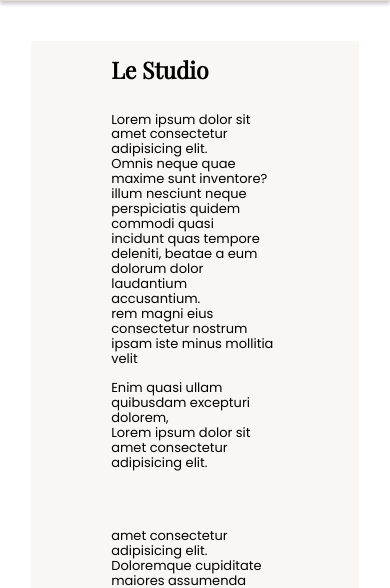
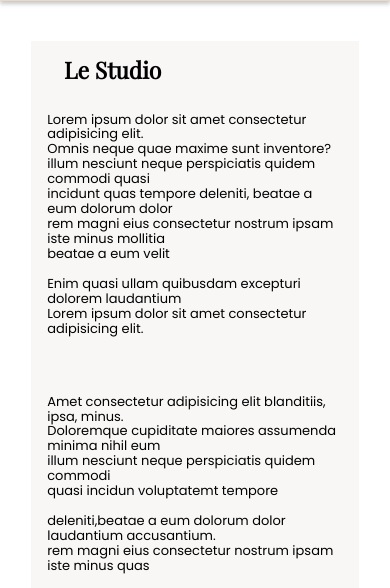
Before and after one commit to LaurentMag/brief-babysite-scss, a website built with Parcel: page studio.html in a window 390 px wide. Shown: the part 230-818 px from the top of the page. Built offline with nearby package versions, Linux system fonts and the light colour scheme.

Commit message:
studio text changed to responsive grid, better placement, simpler css  width100% homepage

```diff
--- a/studio.html
+++ b/studio.html
@@ -62,27 +62,31 @@
 
   <!-- MAIN STUDIO ==================================================== -->
 
-  <section class="studio-article-flex">
+  <section class="studio-article-container">
 
     <h3 class="h3-default"> Le Studio </h3>
 
-    <article class="studio-article">
-      <p class="paragraph-default">Lorem ipsum dolor sit amet consectetur adipisicing elit. <br />
+    <article class="studio-article-0">
+      <p class="paragraph-default">
+        Lorem ipsum dolor sit amet consectetur adipisicing elit. <br />
         Omnis neque quae maxime sunt inventore? <br />
         illum nesciunt neque perspiciatis quidem commodi quasi <br />
-        incidunt quas tempore deleniti, beatae a eum dolorum dolor laudantium accusantium. <br />
-        rem magni eius consectetur nostrum ipsam iste minus mollitia velit <br /><br />
-        Enim quasi ullam quibusdam excepturi dolorem,<br />
+        incidunt quas tempore deleniti, beatae a eum dolorum dolor <br />
+        rem magni eius consectetur nostrum ipsam iste minus mollitia<br />
+        beatae a eum velit <br /><br />
+        Enim quasi ullam quibusdam excepturi dolorem laudantium<br />
         Lorem ipsum dolor sit amet consectetur adipisicing elit. <br />
       </p>
     </article>
 
-    <article class="studio-article">
-      <p class="paragraph-default"> amet consectetur adipisicing elit. <br />
-        Doloremque cupiditate maiores assumenda minima nihil voluptatem blanditiis, ipsa,
-        <br />illum nesciunt neque perspiciatis quidem commodi quasi incidunt quas tempore <br /><br />
+    <article class="studio-article-1">
+      <p class="paragraph-default">
+        Amet consectetur adipisicing elit blanditiis, ipsa, minus. <br />
+        Doloremque cupiditate maiores assumenda minima nihil eum
+        <br />illum nesciunt neque perspiciatis quidem commodi<br />
+         quasi incidun voluptatemt tempore <br /><br />
         deleniti,beatae a eum dolorum dolor laudantium accusantium. <br />
-        rem magni eius consectetur nostrum ipsam iste minus<br />
+        rem magni eius consectetur nostrum ipsam iste minus quas <br />
       </p>
     </article>
   </section>
--- a/stylesheets/abstracts/_variables.scss
+++ b/stylesheets/abstracts/_variables.scss
@@ -81,7 +81,7 @@ $paragraph-text-size: 1.3em;
 /* ------------------------------------------------ */
 $main-backgroundimage-stickytopValue: -275px;
 /* ------------------------------------------------ */
-$grid-margin-index: 10%;
+$grid-margin-index: 12%;
 $grid-margin-index-presta: 12%;
 $grid-margin-studio: 8%;
 $grid-margin-prestation: 0.3rem 0;
--- a/stylesheets/base/_fonts.scss
+++ b/stylesheets/base/_fonts.scss
@@ -3,7 +3,7 @@
 // -----------------------------------------------------------------------------
 
 /* used for home title & logo? */
-@import url('https://fonts.googleapis.com/css2?family=Cinzel+Decorative&display=swap');
+@import url('https://fonts.googleapis.com/css2?family=Cinzel:wght@500&display=swap');
 
 /* used for navbar */
 @import url('https://fonts.googleapis.com/css2?family=Cinzel:wght@500&display=swap');
--- a/stylesheets/pages/_home.scss
+++ b/stylesheets/pages/_home.scss
@@ -15,11 +15,14 @@
   background-size: cover;
   background-position: 0% 20%; /*right or left && top/bottom*/
   height: 100vh;
-  width: 100vw;
-  max-width: 100%;
+  width: 100%;
   position: sticky;
   top: $main-backgroundimage-stickytopValue;
 }
+  // width: 100vw;
+  // max-width: 100%;
+  // if use 100vw need to use 100% max otherwise have little horizontal scrollbar
+  // better that way use width:100%;
 
 .index-main-studio-title {
   font-family: $font-home-title-font;
--- a/stylesheets/pages/_studio.scss
+++ b/stylesheets/pages/_studio.scss
@@ -1,27 +1,52 @@
-.studio-article-flex {
+// .studio-article-container {
+//   background-color: $text-background-color;
+//   margin: $grid-margin-top-down 15% 0 15%;
+//   border-radius: 0.2rem;
+//   display: flex;
+//   flex-wrap: wrap;
+//   justify-content: space-evenly;
+//   flex-basis: 60%
+// }
+
+// .studio-article-flex > h3 {
+//   // padding: 1rem 0.5rem 0 max(5rem, 0.5rem);
+//   margin-inline: auto;
+//   // flex-grow: 1;
+//   // flex-shrink: 1;
+//   flex-basis: 80%;
+// }
+// .studio-article-0, .studio-article-1 {
+// //   // padding: 0 0.5rem 1rem max(5rem, 0.5rem);
+//   // flex-grow: 1;
+//   // flex-shrink: 1;
+//   min-width: 29%;
+//   max-width: 30%;
+// }
+
+.studio-article-container {
   background-color: $text-background-color;
   margin: $grid-margin-top-down $grid-margin-studio 0 $grid-margin-studio;
-  border-radius: 0.2rem;
-  display: flex;
-  flex-wrap: wrap;
+  display: grid;
+  gap: 1rem;
+  grid-auto-columns: minmax(min-content, 100ch);
   justify-content: center;
+  h3 {
+    justify-self: center;
+    width: 80%;
+    margin: 1rem 1rem 0 1rem;
+  }
+  .studio-article-0,
+  .studio-article-1 {
+    justify-self: center;
+    margin: 0rem 1rem 1rem 1rem;
+  }
 }
 
-.studio-article-flex > h3 {
-  // padding: 2rem max(13rem, 2rem) 0 max(13rem, 2rem);
-  // margin: 0 min(6rem, 1rem);
-  padding: 1rem max(5rem, 0.5rem) 0 max(5rem, 0.5rem);
-  margin-inline: auto;
-  flex-grow: 1;
-  flex-shrink: 1;
-  flex-basis: 70%;
-}
-.studio-article {
-  padding: 1rem max(5rem, 0.5rem) 1rem max(5rem, 0.5rem);
-  flex-grow: 1;
-  flex-shrink: 1;
-  flex-basis: 30%;
-  p {
-    margin-inline: auto;
+@media (min-width: 850px) {
+  .studio-article-container {
+    margin: $grid-margin-top-down $grid-margin-index 0 $grid-margin-index;
+  }
+  h3 {
+    grid-column: 1 / span 2;
   }
 }
```
Also changed, not shown: stylesheets/pages/_aboutme.scss (+5 -10 lines), stylesheets/main.css, 1 other file.
